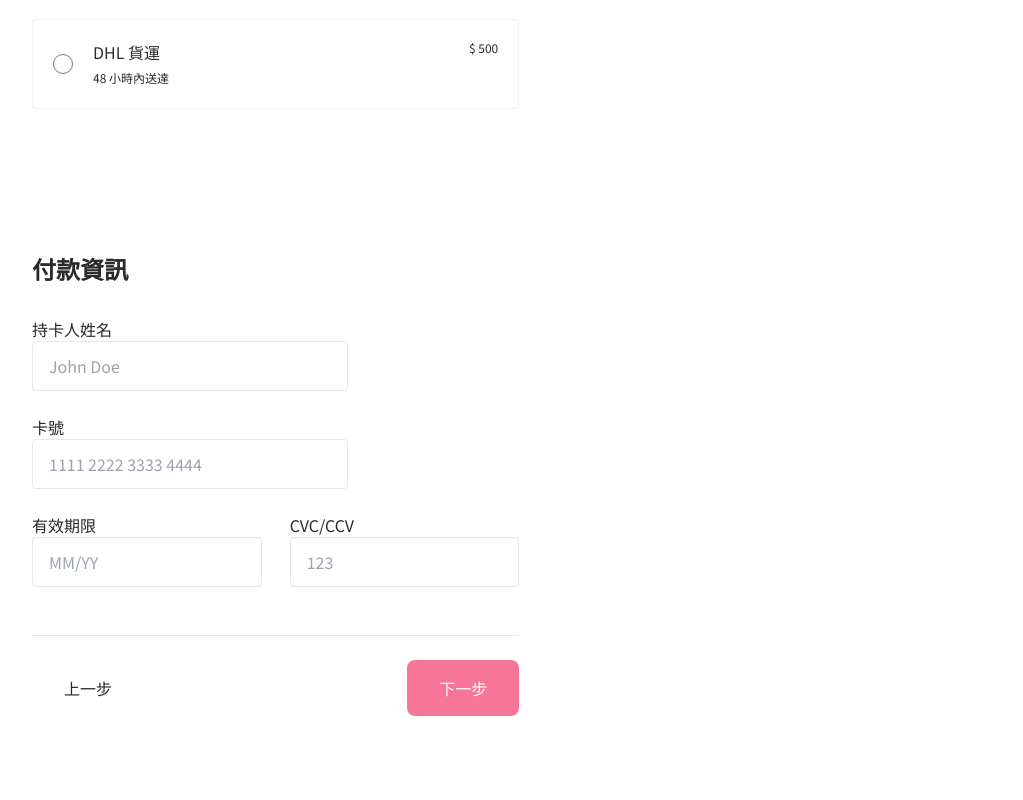
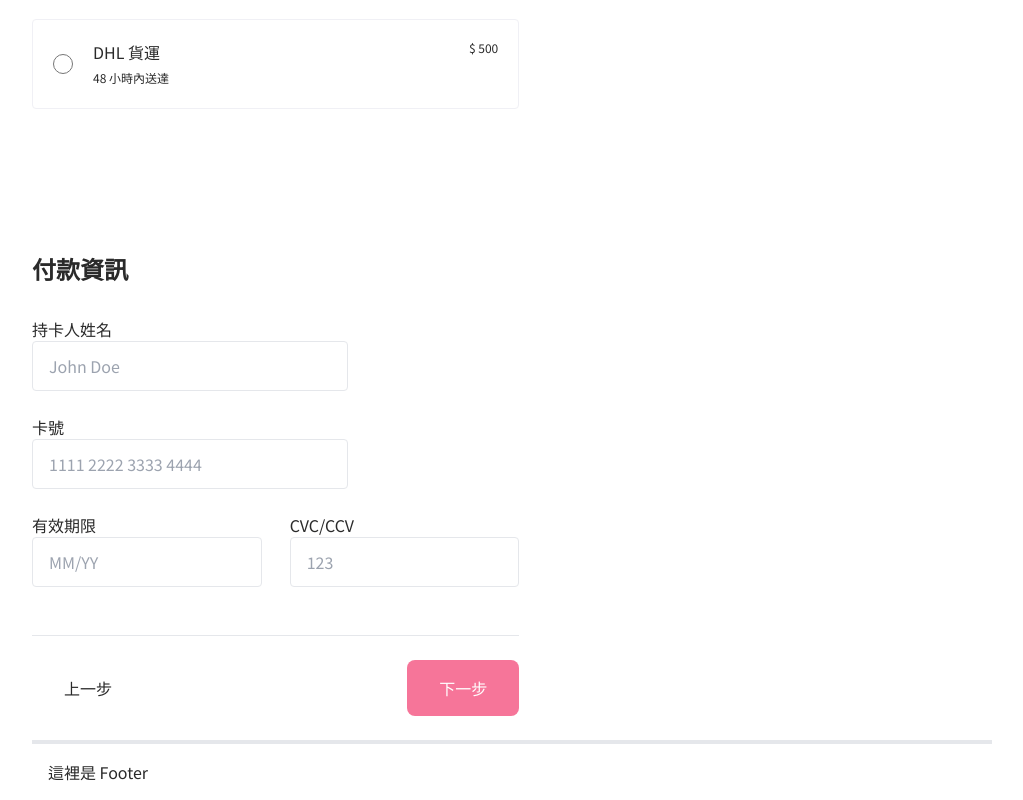
Before and after one commit to shijia22/react-alpha-shop, a React (Vite) app: page / in a window 1280 px wide. Shown: the part 837-1637 px from the top of the page, without its empty margins (128-1151 px from the left). Before the commit the page ends 1553 px from the top, so only its background shows below. Built offline with nearby package versions, Linux system fonts and the light colour scheme.

Commit message:
feat: 🎸 add footer

```diff
--- a/src/App.jsx
+++ b/src/App.jsx
@@ -2,6 +2,7 @@ import React, { useState } from 'react'
 import './App.css'
 import StepProgress from '../src/components/StepProgress';
 import Header from '../src/components/Header'
+import Footer from '../src/components/Footer'
 import ProgressControl from '../src/components/ProgressControl';
 import Cart from '../src/components/Cart';
 import Step1 from '../src/components/Step1';
@@ -26,6 +27,7 @@ function App() {
           <Cart />
         </div>
       </div>
+      <Footer />
     </div>
   )
 }
--- /dev/null
+++ b/src/components/Footer/index.jsx
@@ -0,0 +1,10 @@
+import { React } from 'react';
+
+const Footer = () => {
+  return (
+    <footer className="mt-6 p-4 border-t-4">
+      這裡是 Footer
+    </footer>
+  );
+};
+export default Footer;
```
